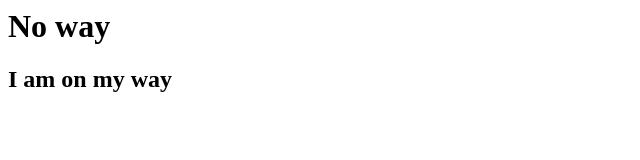
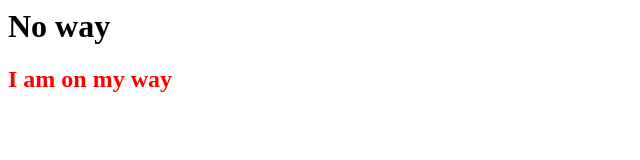
Before and after one commit to Muhammad-Ali-Channa/newgit, a plain HTML site: page index.html in a window 1280 px wide. Shown: the whole page, without its empty margins (0-640 px from the left). Drawn offline with Linux system fonts and the light colour scheme.

Commit message:
Update index.html

```diff
--- a/index.html
+++ b/index.html
@@ -2,7 +2,7 @@
   <head>
     <body>
       <h1>No way</h1>
-      <h2 style="color='red;'">I am on my way</h2>
+      <h2 style="color: red;">I am on my way</h2>
       </body
   </head>
 </html>
```
